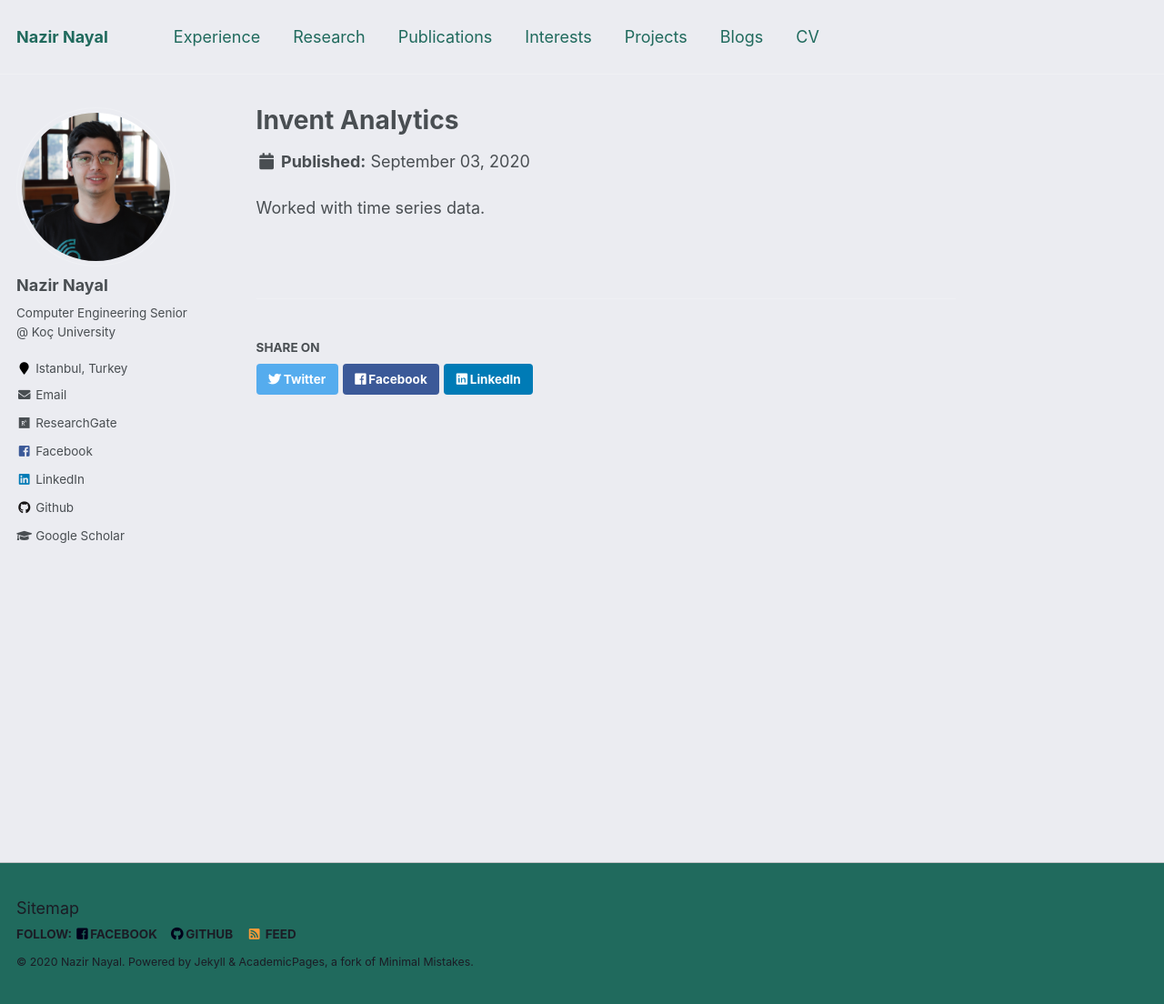
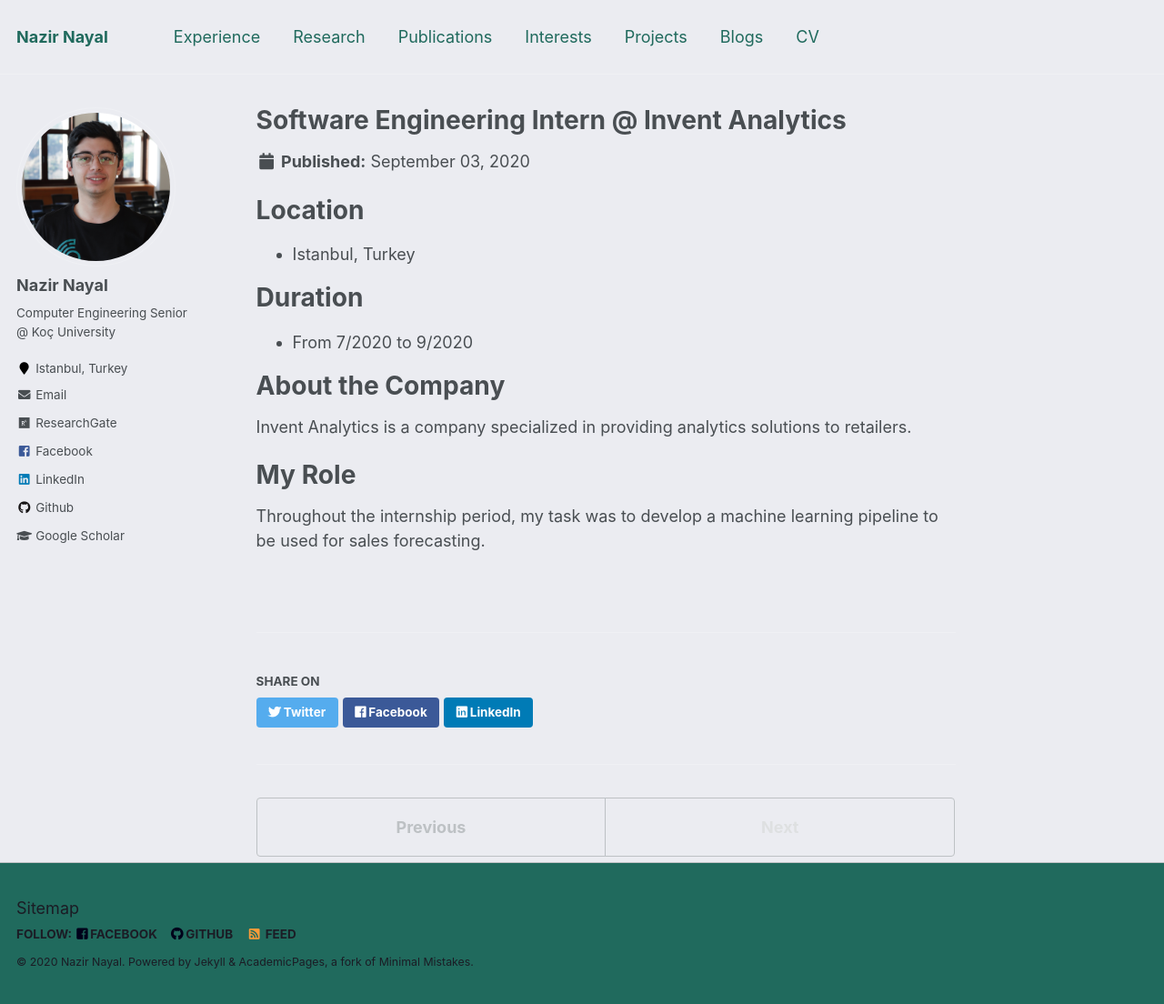
Before and after one commit to NazirNayal8/nazirnayal.github.io, a Jekyll site: the page built from _experience/invent_analytics.md, in a window 1280 px wide and 1104 px high. Shown: the whole window at 91% size. Built offline with Jekyll 4.4.1, drawn with Linux system fonts in a browser that asks for light colours.

Commit message:
add initial experience

```diff
--- a/_experience/invent_analytics.md
+++ b/_experience/invent_analytics.md
@@ -1,8 +1,22 @@
 ---
-title: "Invent Analytics"
-excerpt: "Software Engineering intern"
+title: "Software Engineering Intern @ Invent Analytics"
+excerpt: "Retail Analytics"
 collection: experience
 permalink: "/experience/invent_analytics"
 ---
 
-Worked with time series data.
+# Location
+* Istanbul, Turkey
+
+# Duration
+
+* From 7/2020 to 9/2020
+
+# About the Company
+
+Invent Analytics is a company specialized in providing analytics solutions to retailers.
+
+# My Role
+
+Throughout the internship period, my task was to develop a machine learning pipeline
+to be used for sales forecasting.
```
Also changed, not shown: _experience/dapper_labs.md (added, +22 -0 lines).
